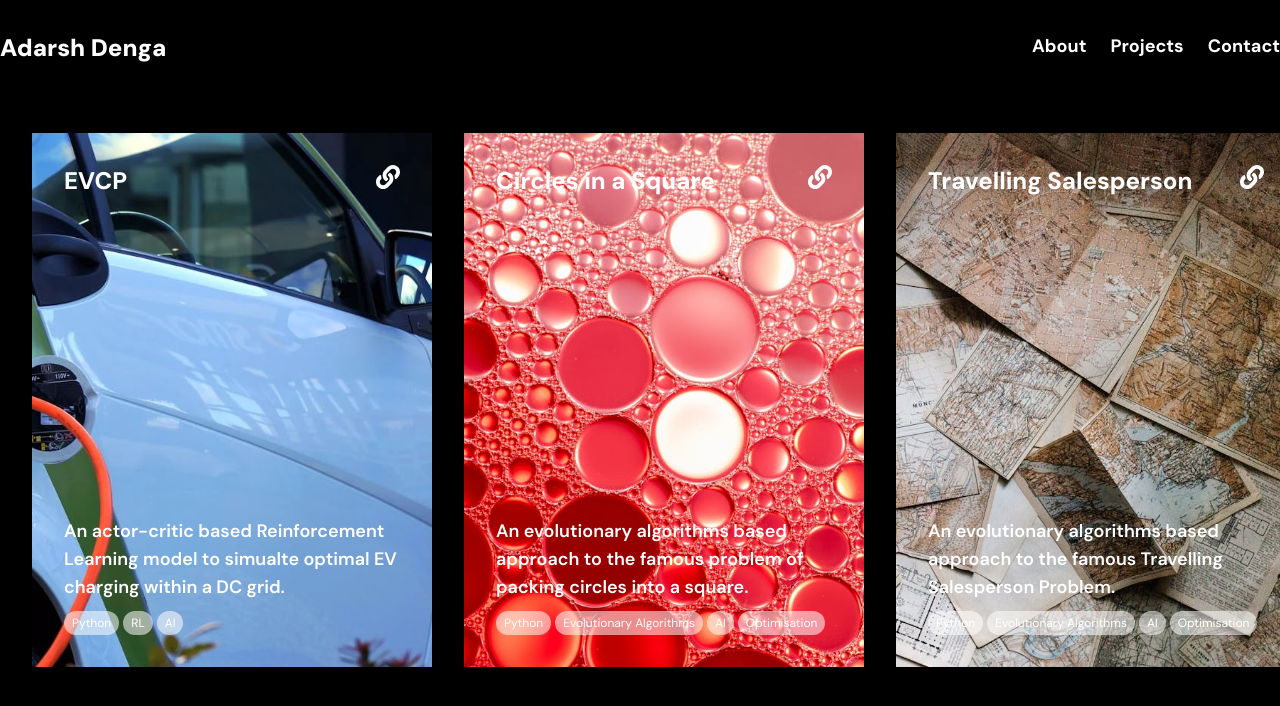
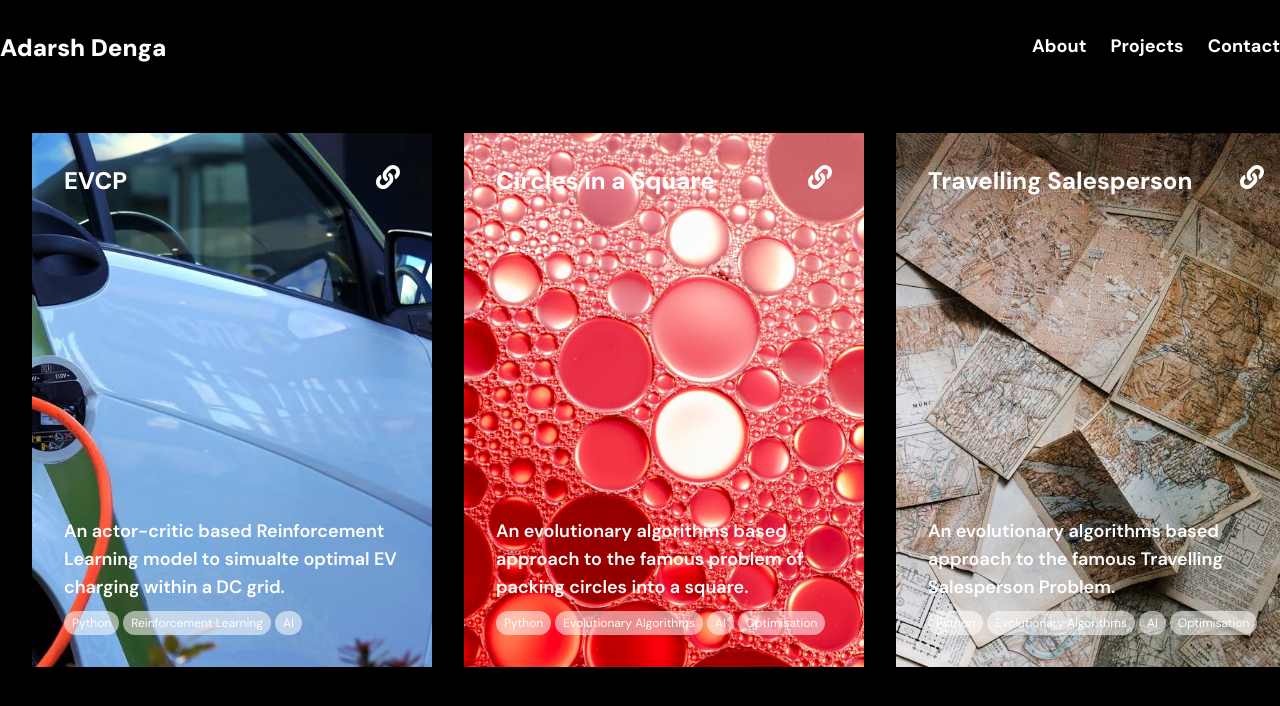
Before and after one commit to adarshdenga/portfoliov3, a React (Vite) app: page /projects in a window 1280 px wide. Shown: the top 706 px of the page. Built offline with nearby package versions, Linux system fonts and the light colour scheme.

Commit message:
Small fixes here and there

```diff
--- a/src/components/Projects.tsx
+++ b/src/components/Projects.tsx
@@ -15,7 +15,7 @@ export default function Projects() {
   const projects = [
     {
       name: "EVCP",
-      skills: ["Python", "RL", "AI"],
+      skills: ["Python", "Reinforcement Learning", "AI"],
       image: network,
       link: "https://github.com/adarshdenga/Electric-Vehicle-Charging-Planning",
       about:
```
